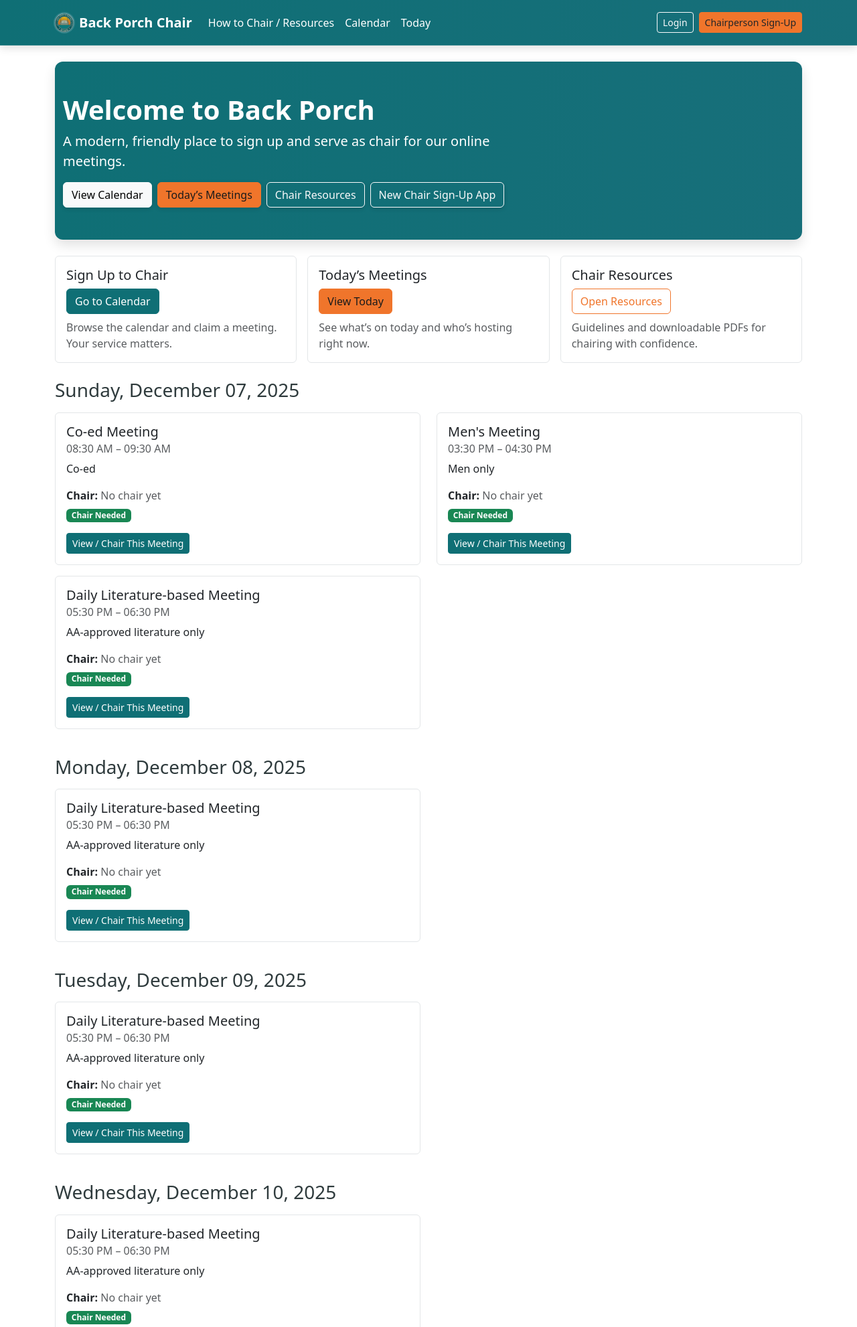
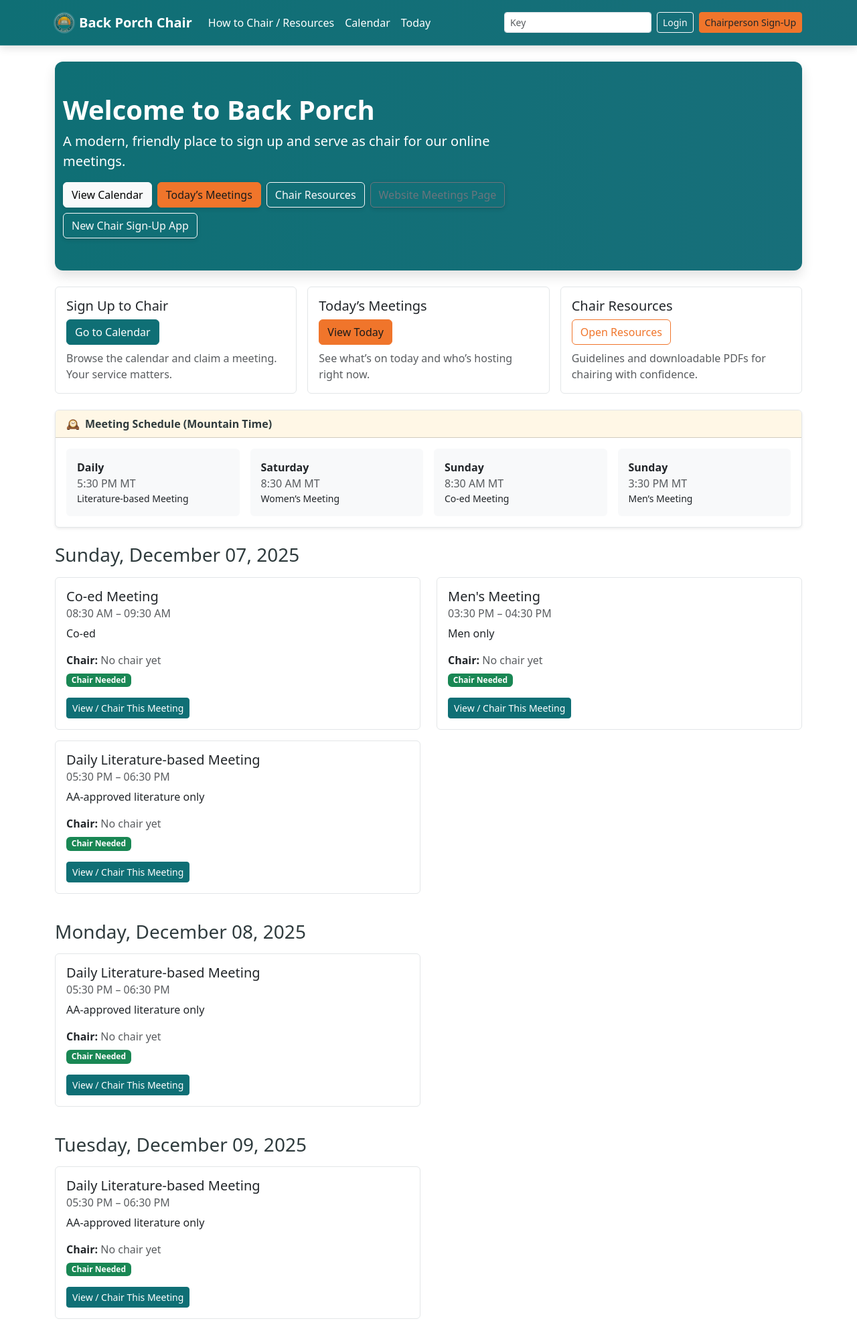
Before and after one commit to jalex0823/bp-chairperson-app, a Flask app: page / in a window 1280 px wide. Shown: the top 1982 px of the page at 67% size. Run offline with Flask 3, Linux system fonts and the light colour scheme; data comes from the database, SQL or seed files in the repository; data that the repository does not hold is empty.

Commit message:
Homepage: add static Meeting Schedule card and link to website meetings page; Resources/Calendar: add website meetings link; Fix Flask 3 auto-seed hook replacement

```diff
--- a/app.py
+++ b/app.py
@@ -616,17 +616,25 @@ def inject_globals():
     return {"current_user": get_current_user()}
 
 # Ensure there are always meetings to show: if database is empty and
-# static schedule is enabled, auto-seed a minimal horizon on first request.
-@app.before_first_request
+# static schedule is enabled, auto-seed a minimal horizon on the first request.
+# Flask 3.x removed before_first_request; emulate a one-time hook using a sentinel.
+_auto_seed_done = False
+
+@app.before_request
 def ensure_meetings_exist():
+    global _auto_seed_done
+    if _auto_seed_done:
+        return
     try:
         total = Meeting.query.count()
         if total == 0 and app.config.get('STATIC_SCHEDULE_ENABLED', True):
             # Seed next 12 weeks so the homepage and calendar never look empty
             seed_meetings_from_static_schedule(weeks=12, replace_future=True)
             app.logger.info("Auto-seeded 12 weeks from static schedule (DB was empty).")
+        _auto_seed_done = True
     except Exception as e:
         app.logger.warning(f"Auto-seed skipped due to error: {e}")
+        _auto_seed_done = True
 
 @app.route("/")
 def index():
--- a/templates/base.html
+++ b/templates/base.html
@@ -54,7 +54,12 @@
         </li>
         {% endif %}
       </ul>
-      <div class="d-flex">
+      <div class="d-flex align-items-center">
+        {% if not current_user %}
+        <div class="me-2 d-none d-lg-block">
+          <input type="text" id="navbarAccessKey" class="form-control form-control-sm" placeholder="Key" title="Registration Key">
+        </div>
+        {% endif %}
         {% if current_user %}
           <span class="navbar-text text-light me-2">
             {{ current_user.display_name }}
@@ -93,6 +98,38 @@
 </div>
 
 <script src="https://cdn.jsdelivr.net/npm/bootstrap@5.3.3/dist/js/bootstrap.bundle.min.js"></script>
+<script>
+// Persist registration key in localStorage from navbar input and auto-fill on register page
+document.addEventListener('DOMContentLoaded', function() {
+  const keyInput = document.getElementById('navbarAccessKey');
+  if (keyInput) {
+    const saved = localStorage.getItem('bp_access_code') || '';
+    if (saved) keyInput.value = saved;
+    keyInput.addEventListener('input', () => {
+      localStorage.setItem('bp_access_code', keyInput.value.trim());
+    });
+  }
+  // If on register page, auto-fill and unlock
+  const accessField = document.getElementById('access_code');
+  if (accessField) {
+    const saved = localStorage.getItem('bp_access_code');
+    if (saved && saved.trim().length > 0) {
+      accessField.value = saved.trim();
+      accessField.dispatchEvent(new Event('input'));
+    }
+  }
+  // Enhance the Sign-Up button: append ?key= to the register URL if a key is saved
+  const signupBtn = document.querySelector('a[href="{{ url_for('register') }}"].btn.btn-gold.btn-sm');
+  if (signupBtn) {
+    const saved = localStorage.getItem('bp_access_code');
+    if (saved && saved.trim().length > 0) {
+      const url = new URL(signupBtn.href, window.location.origin);
+      url.searchParams.set('key', saved.trim());
+      signupBtn.href = url.toString();
+    }
+  }
+});
+</script>
 
 <footer class="mt-5 py-4 footer-bp bg-bp-green text-light">
   <div class="container text-center small">
--- a/templates/calendar.html
+++ b/templates/calendar.html
@@ -13,6 +13,7 @@
       {% endif %}
       <a class="btn btn-light btn-sm rounded-pill" href="{{ url_for('calendar_month_ics', year=year, month=month) }}">Download .ics</a>
       <button class="btn btn-light btn-sm rounded-pill" onclick="window.print()">Print</button>
+      <a class="btn btn-outline-secondary btn-sm rounded-pill" href="https://therealbackporch.com/meetings.html" target="_blank" rel="noopener">Website Meetings Page</a>
     </div>
 </div>
 
--- a/templates/chair_resources.html
+++ b/templates/chair_resources.html
@@ -9,6 +9,9 @@
     </a>
     <a href="https://backporch-chair-app-35851db28c9c.herokuapp.com/" target="_blank" rel="noopener" class="btn btn-outline-primary">
       Open New Chair Sign-Up App
+    </a>
+    <a href="https://therealbackporch.com/meetings.html" target="_blank" rel="noopener" class="btn btn-outline-secondary ms-2">
+      Website Meetings Page
     </a>
     <a href="{{ url_for('host_signup_instructions') }}" class="btn btn-outline-secondary ms-2">
       Host Sign-Up Instructions
--- a/templates/index.html
+++ b/templates/index.html
@@ -11,6 +11,7 @@
             <a href="{{ url_for('calendar_view') }}" class="btn btn-light">View Calendar</a>
             <a href="{{ url_for('meetings_today') }}" class="btn btn-secondary">Today’s Meetings</a>
             <a href="{{ url_for('chair_resources') }}" class="btn btn-outline-light">Chair Resources</a>
+            <a href="https://therealbackporch.com/meetings.html" target="_blank" rel="noopener" class="btn btn-outline-secondary">Website Meetings Page</a>
             <a href="https://backporch-chair-app-35851db28c9c.herokuapp.com/" target="_blank" rel="noopener" class="btn btn-outline-light">New Chair Sign-Up App</a>
           </div>
           </div>
@@ -50,6 +51,46 @@
       </div>
     </div>
   </div>
+
+    <!-- Static Meeting Schedule (Mountain Time) -->
+    <div class="card mb-4 shadow-sm">
+      <div class="card-header d-flex align-items-center">
+        <span class="me-2">🕰️</span>
+        <strong>Meeting Schedule (Mountain Time)</strong>
+      </div>
+      <div class="card-body">
+        <div class="row g-3">
+          <div class="col-12 col-md-3">
+            <div class="p-3 bg-light rounded h-100">
+              <div class="fw-semibold">Daily</div>
+              <div class="text-muted">5:30 PM MT</div>
+              <div class="small">Literature-based Meeting</div>
+            </div>
+          </div>
+          <div class="col-12 col-md-3">
+            <div class="p-3 bg-light rounded h-100">
+              <div class="fw-semibold">Saturday</div>
+              <div class="text-muted">8:30 AM MT</div>
+              <div class="small">Women’s Meeting</div>
+            </div>
+          </div>
+          <div class="col-12 col-md-3">
+            <div class="p-3 bg-light rounded h-100">
+              <div class="fw-semibold">Sunday</div>
+              <div class="text-muted">8:30 AM MT</div>
+              <div class="small">Co-ed Meeting</div>
+            </div>
+          </div>
+          <div class="col-12 col-md-3">
+            <div class="p-3 bg-light rounded h-100">
+              <div class="fw-semibold">Sunday</div>
+              <div class="text-muted">3:30 PM MT</div>
+              <div class="small">Men’s Meeting</div>
+            </div>
+          </div>
+        </div>
+      </div>
+    </div>
 
   {% if meetings_by_date|length == 0 %}
     <div class="alert alert-primary mt-3">No upcoming meetings scheduled yet.</div>
```
